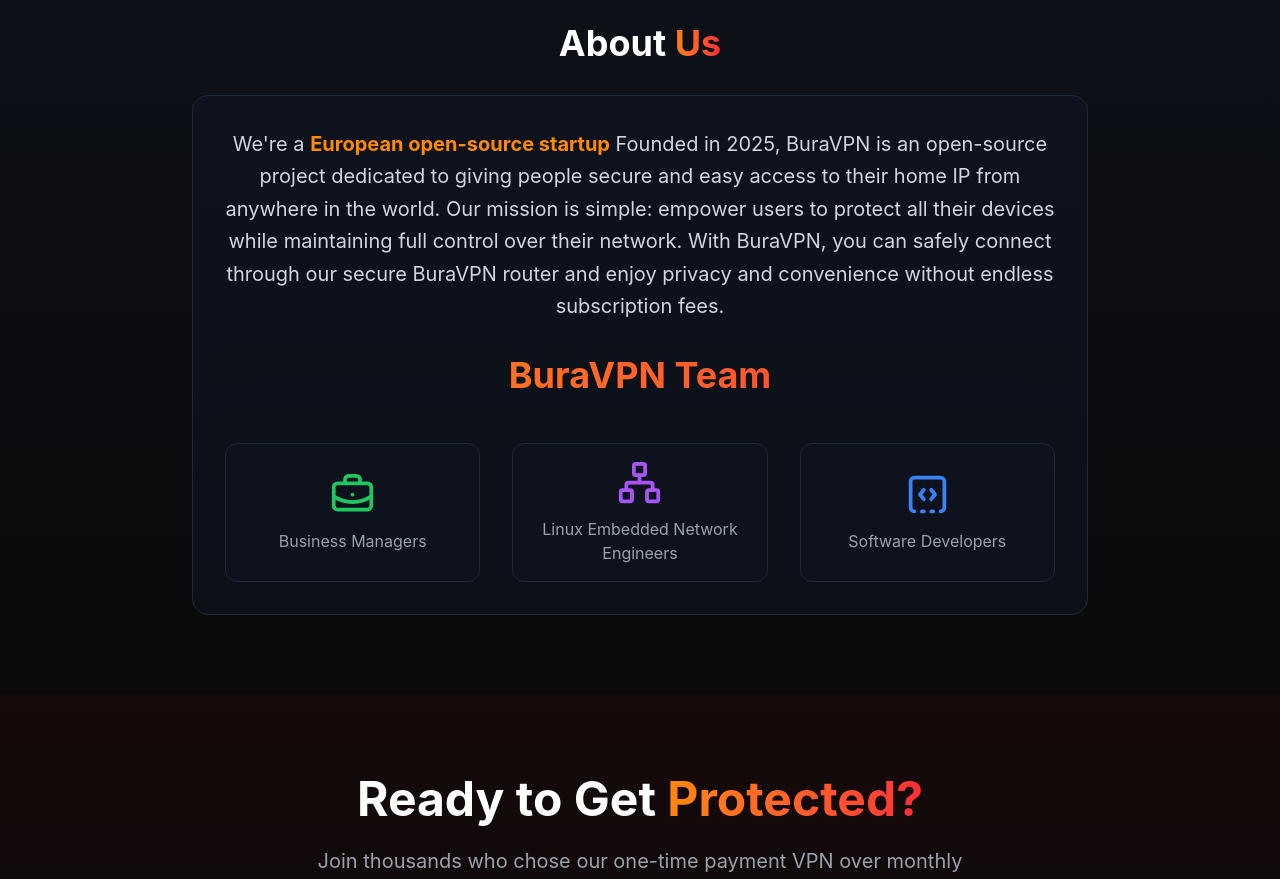
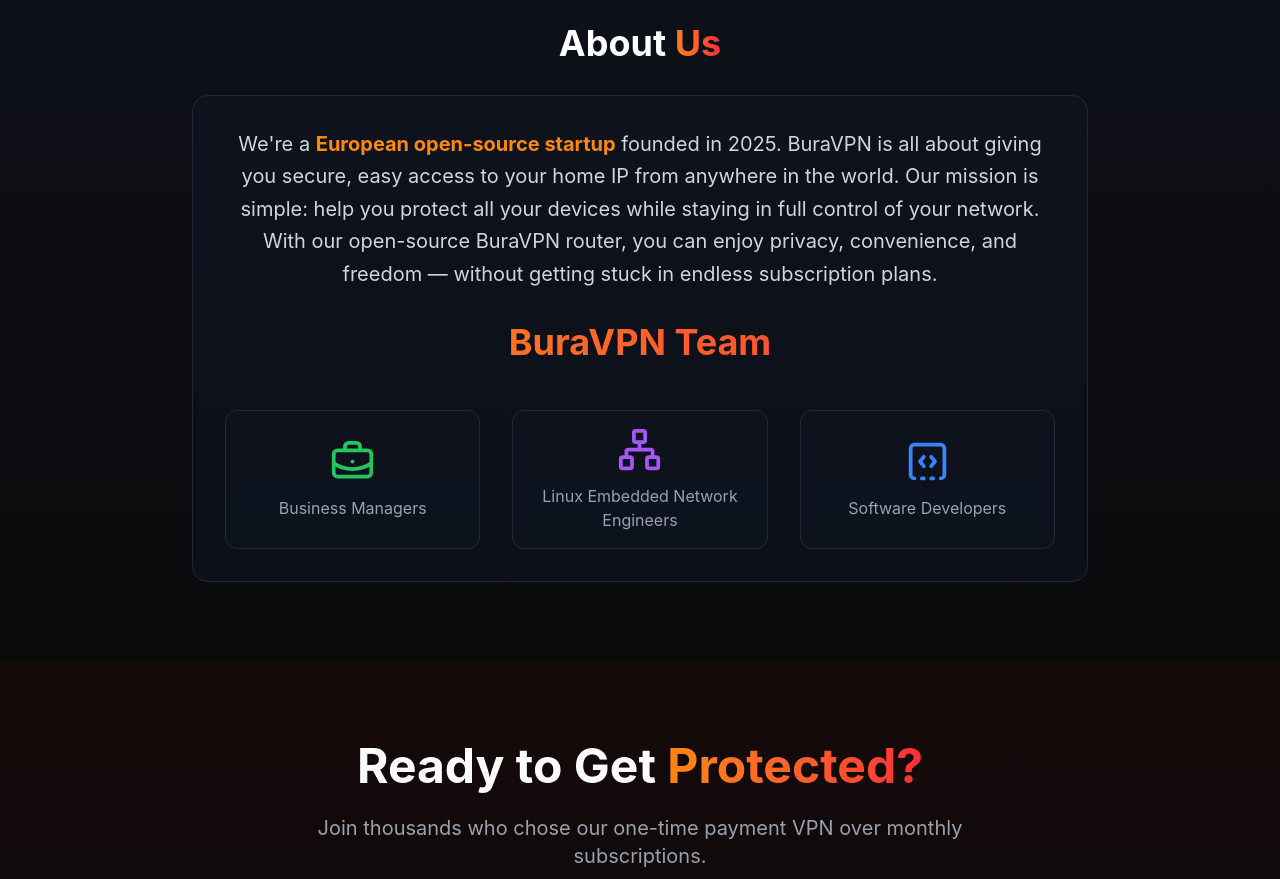
Before and after one commit to Mediteran2910/landing-VPN, a Next.js app: page /contact in a window 1280 px wide. Shown: the part 1080-1959 px from the top of the page. Built offline with nearby package versions, Linux system fonts and the light colour scheme.

Commit message:
changing about us again

```diff
--- a/src/components/AboutUs.tsx
+++ b/src/components/AboutUs.tsx
@@ -54,14 +54,14 @@
               <strong className="text-orange-400">
                 European open-source startup
               </strong>{" "}
-              Founded in 2025, BuraVPN is an open-source project dedicated to
-              giving people secure and easy access to their home IP from
-              anywhere in the world. Our mission is simple: empower users to
-              protect all their devices while maintaining full control over
-              their network. With BuraVPN, you can safely connect through our
-              secure BuraVPN router and enjoy privacy and convenience without
-              endless subscription fees.
+              founded in 2025. BuraVPN is all about giving you secure, easy
+              access to your home IP from anywhere in the world. Our mission is
+              simple: help you protect all your devices while staying in full
+              control of your network. With our open-source BuraVPN router, you
+              can enjoy privacy, convenience, and freedom — without getting
+              stuck in endless subscription plans.
             </p>
+
             <h2 className="text-4xl font-bold m-8 text-transparent bg-clip-text bg-gradient-to-r from-orange-400 to-red-500">
               BuraVPN Team
             </h2>
```
